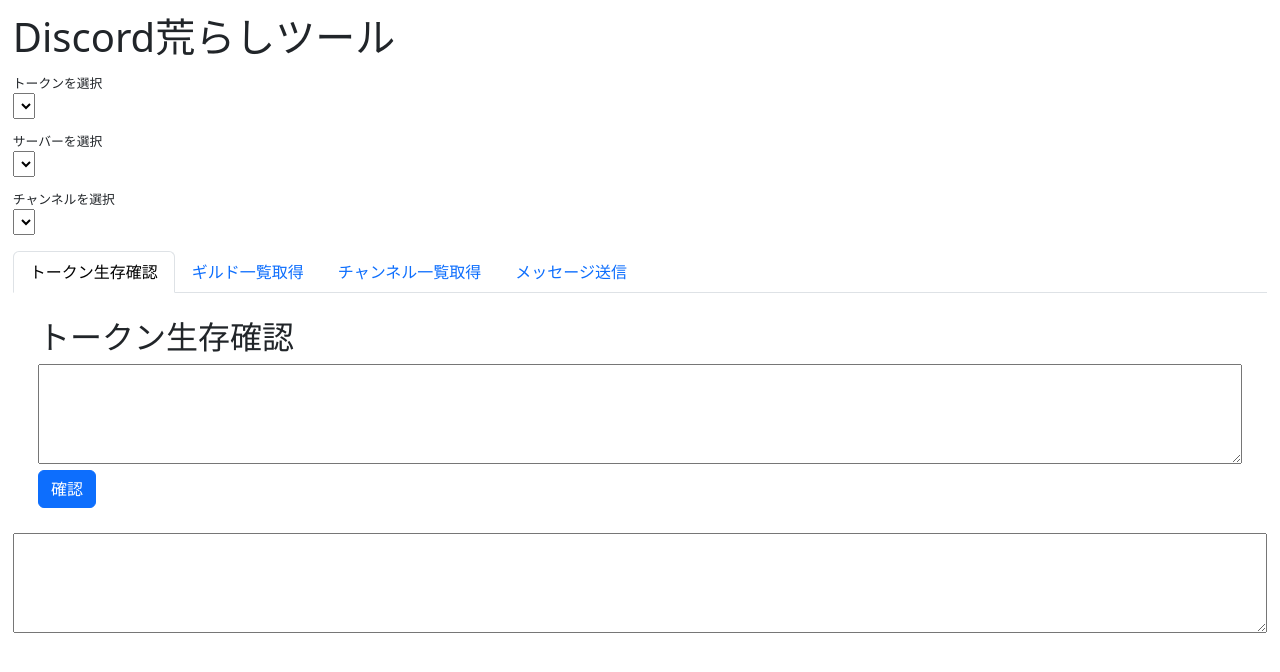
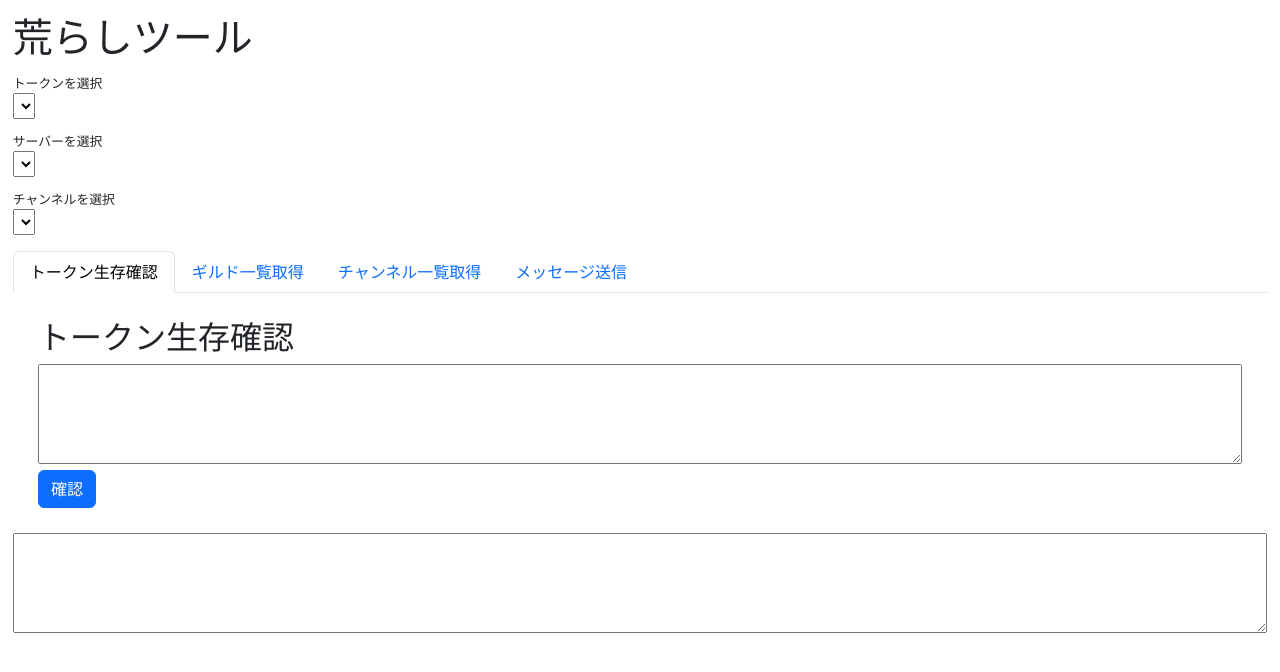
Before and after one commit to tls-client/arashi-tool, a plain HTML site: page index.html in a window 1280 px wide. Drawn offline with nearby package versions, Linux system fonts and the light colour scheme.

Commit message:
Update index.html

```diff
--- a/index.html
+++ b/index.html
@@ -3,13 +3,13 @@
   <head>
     <meta charset="utf-8">
     <meta name="viewport" content="width=device-width, initial-scale=1">
-    <title>Discord荒らしツール</title>
+    <title>荒らしツール</title>
     <link href="https://cdn.jsdelivr.net/npm/bootstrap@5.3.0/dist/css/bootstrap.min.css" rel="stylesheet" integrity="sha384-9ndCyUaIbzAi2FUVXJi0CjmCapSmO7SnpJef0486qhLnuZ2cdeRhO02iuK6FUUVM" crossorigin="anonymous">
     <link rel="stylesheet" href="style.css">
     <script src="main.js" defer></script>
   </head>
   <body>
-    <h1>Discord荒らしツール</h1>
+    <h1>荒らしツール</h1>
     <p>
       <label for="token">トークンを選択</label>
       <select id="token"></select>
```
